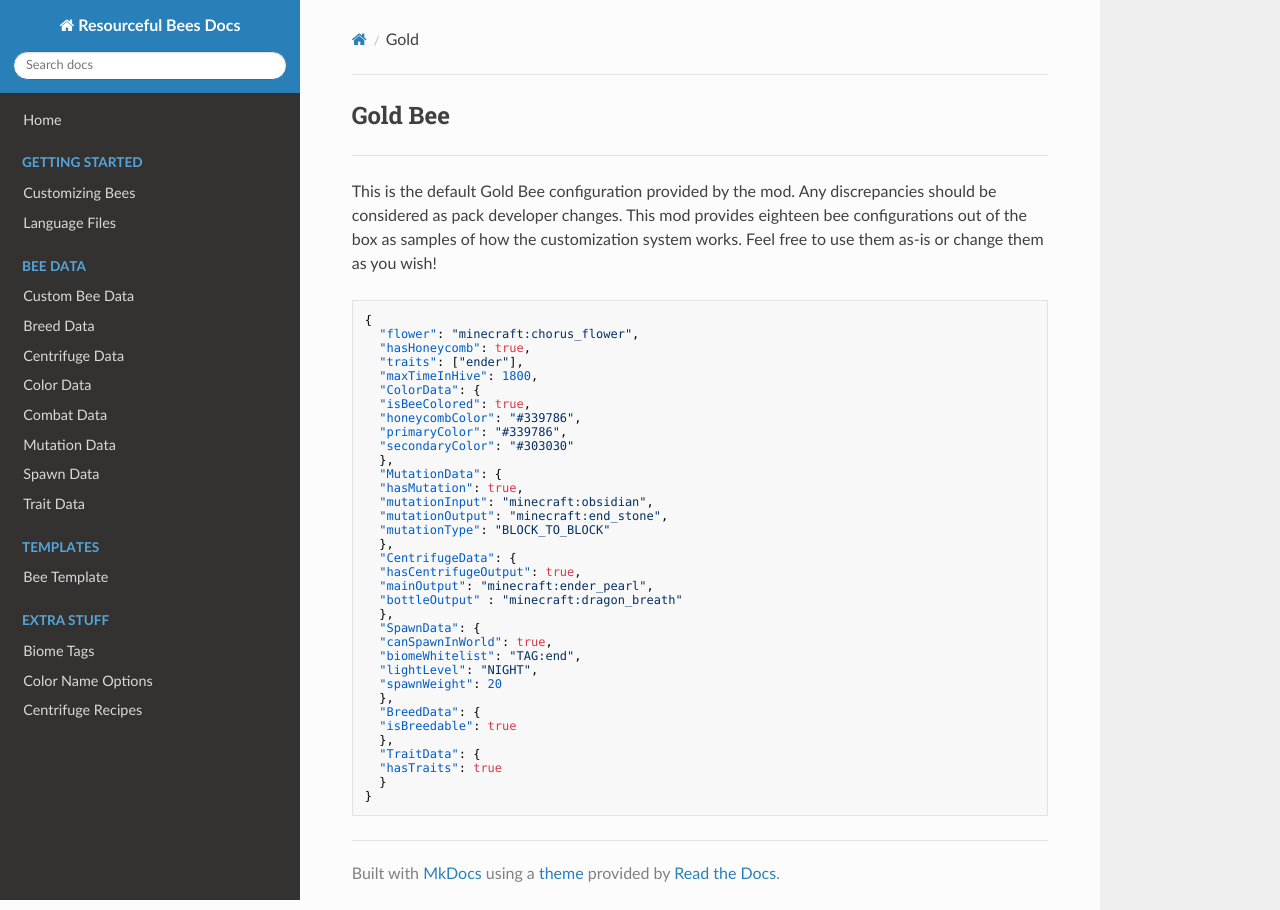
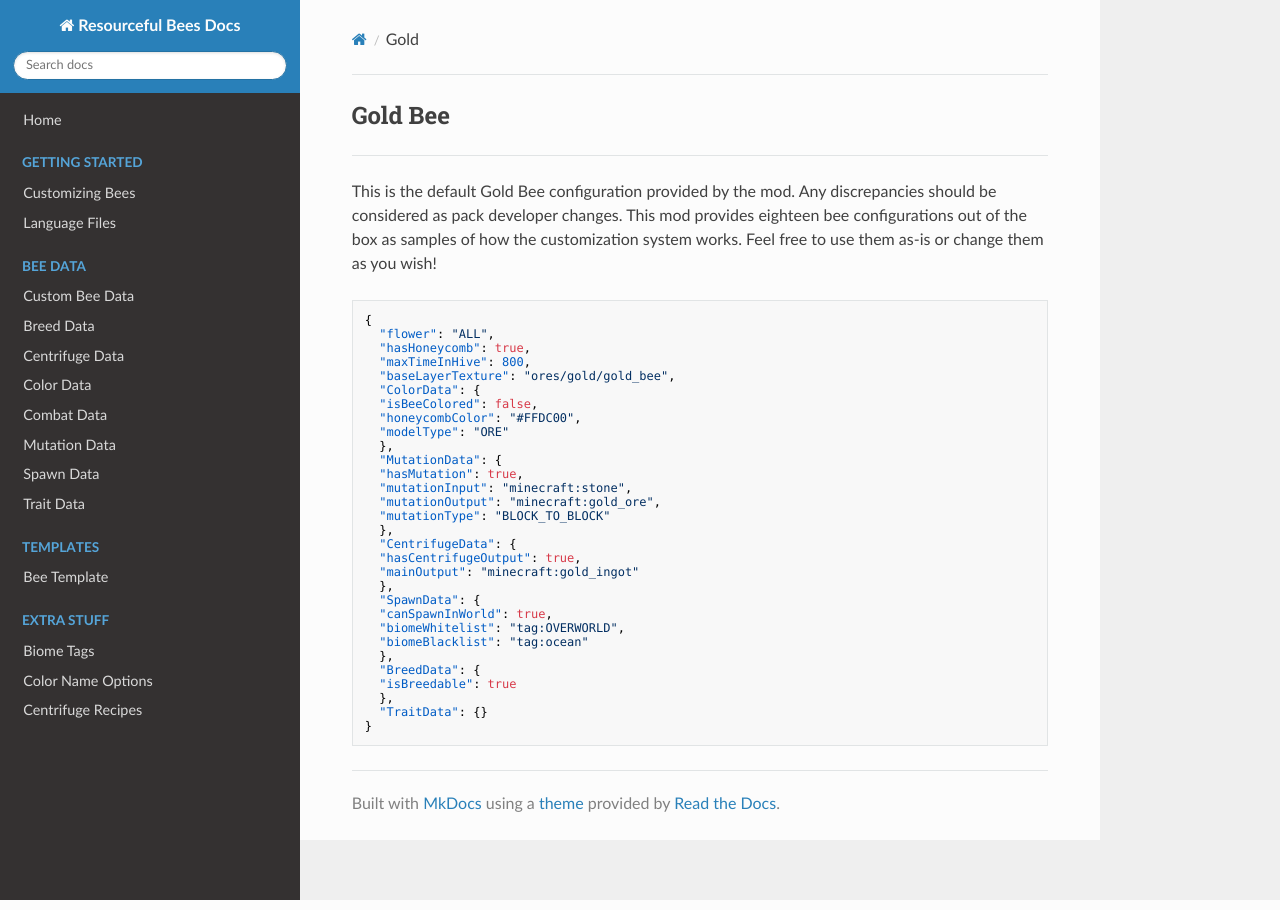
Before and after one commit to Team-Resourceful/ResourcefulBeesDocs, an MkDocs documentation site: the page built from docs/default_bees/gold.md, in a window 1280 px wide. Built offline with MkDocs 1.6.1, drawn with Linux system fonts in a browser that asks for light colours; nearby versions of some CDN libraries.

Commit message:
docs/default_bees/gold.md updated from https://stackedit.io/

````diff
--- a/docs/default_bees/gold.md
+++ b/docs/default_bees/gold.md
@@ -4,41 +4,36 @@ This is the default Gold Bee configuration provided by the mod. Any discrepancie
 
 ```json
 {
-  "flower": "minecraft:chorus_flower",
+  "flower": "ALL",
   "hasHoneycomb": true,
-  "traits": ["ender"],
-  "maxTimeInHive": 1800,
+  "maxTimeInHive": 800,
+  "baseLayerTexture": "ores/gold/gold_bee",
   "ColorData": {
-  "isBeeColored": true,
-  "honeycombColor": "#339786",
-  "primaryColor": "#339786",
-  "secondaryColor": "#303030"
+  "isBeeColored": false,
+  "honeycombColor": "#FFDC00",
+  "modelType": "ORE"
   },
   "MutationData": {
   "hasMutation": true,
-  "mutationInput": "minecraft:obsidian",
-  "mutationOutput": "minecraft:end_stone",
+  "mutationInput": "minecraft:stone",
+  "mutationOutput": "minecraft:gold_ore",
   "mutationType": "BLOCK_TO_BLOCK"
   },
   "CentrifugeData": {
   "hasCentrifugeOutput": true,
-  "mainOutput": "minecraft:ender_pearl",
-  "bottleOutput" : "minecraft:dragon_breath"
+  "mainOutput": "minecraft:gold_ingot"
   },
   "SpawnData": {
   "canSpawnInWorld": true,
-  "biomeWhitelist": "TAG:end",
-  "lightLevel": "NIGHT",
-  "spawnWeight": 20
+  "biomeWhitelist": "tag:OVERWORLD",
+  "biomeBlacklist": "tag:ocean"
   },
   "BreedData": {
   "isBreedable": true
   },
-  "TraitData": {
-  "hasTraits": true
-  }
+  "TraitData": {}
 }
 ```
 <!--stackedit_data:
-eyJoaXN0b3J5IjpbLTE0OTA3MTY5NF19
+eyJoaXN0b3J5IjpbLTMxNzA4OTI5Nl19
 -->
````
